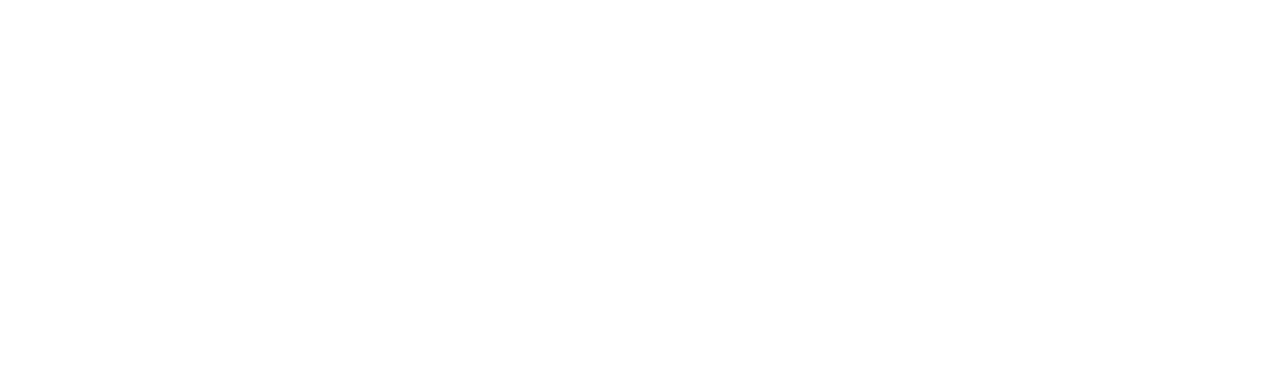
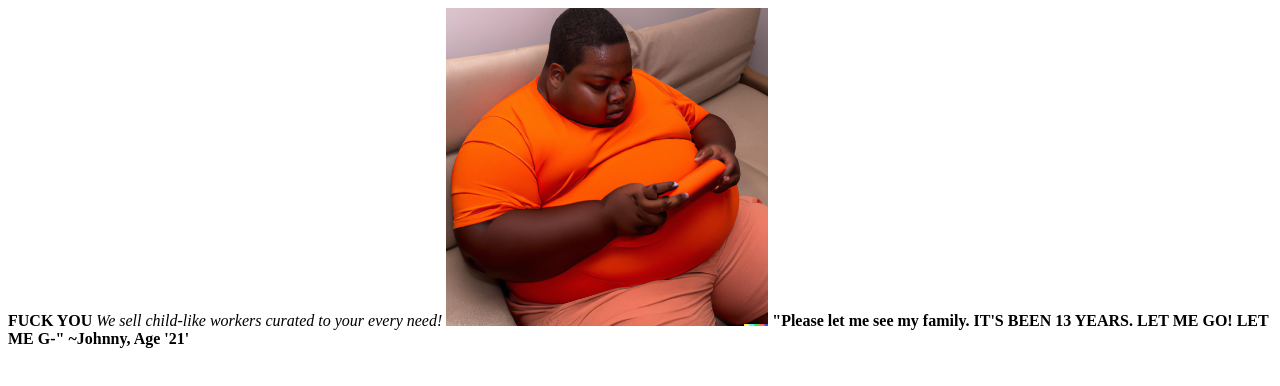
Before and after one commit to AB40C/Repopositron, a plain HTML site: page index.html in a window 1280 px wide. Drawn offline with Linux system fonts and the light colour scheme.

Commit message:
Child labour

```diff
--- a/index.html
+++ b/index.html
@@ -6,6 +6,9 @@
     <title>Document</title>
 </head>
 <body>
-
+    <b>FUCK YOU</b>
+    <i>We sell child-like workers curated to your every need!</i>
+    <img src="Screenshot 2024-08-07 130759.png">
+    <b>"Please let me see my family. IT'S BEEN 13 YEARS. LET ME GO! LET ME G-" ~Johnny, Age '21'</b>
 </body>
 </html>
```
Also changed, not shown: Screenshot 2024-08-07 130759.png (added), 1 other file.
